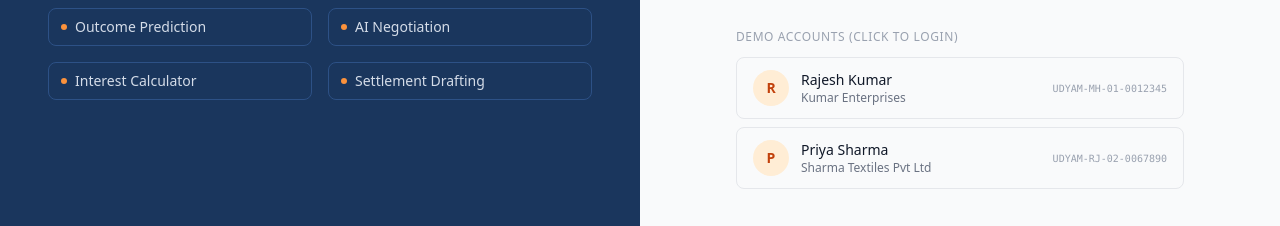
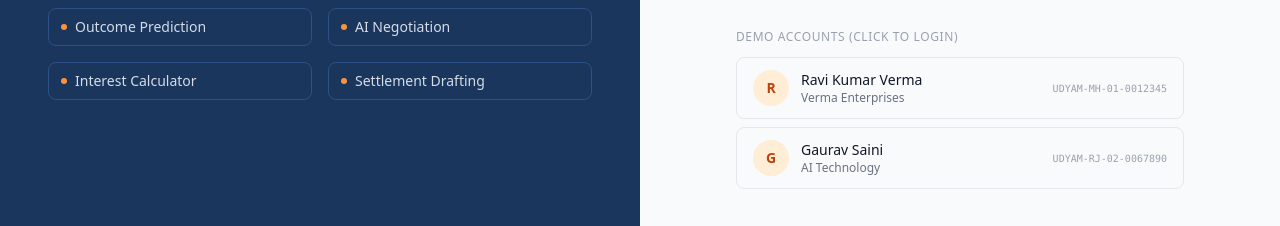
Before and after one commit to rkvermaa/ODRMitra, a Next.js app in the folder frontend/: page /login in a window 1280 px wide. Shown: the part 448-674 px from the top of the page. Built offline with nearby package versions, Linux system fonts and the light colour scheme.

Commit message:
Update the login page demo-account picker to the personalized identities (Ravi Kumar Verma / Verma Enterprises, Gaurav Saini / AI Technology) - it was hardcoded and still showed the old seed names

```diff
--- a/frontend/src/app/(auth)/login/page.tsx
+++ b/frontend/src/app/(auth)/login/page.tsx
@@ -8,8 +8,8 @@ import * as api from "@/lib/api";
 import toast from "react-hot-toast";
 
 const SELLER_DEMOS = [
-  { udyam: "UDYAM-MH-01-0012345", name: "Rajesh Kumar", org: "Kumar Enterprises" },
-  { udyam: "UDYAM-RJ-02-0067890", name: "Priya Sharma", org: "Sharma Textiles Pvt Ltd" },
+  { udyam: "UDYAM-MH-01-0012345", name: "Ravi Kumar Verma", org: "Verma Enterprises" },
+  { udyam: "UDYAM-RJ-02-0067890", name: "Gaurav Saini", org: "AI Technology" },
 ];
 
 const ADMIN_DEMO = { mobile: "9876543200", name: "Admin User", org: "ODRMitra Platform" };
```
